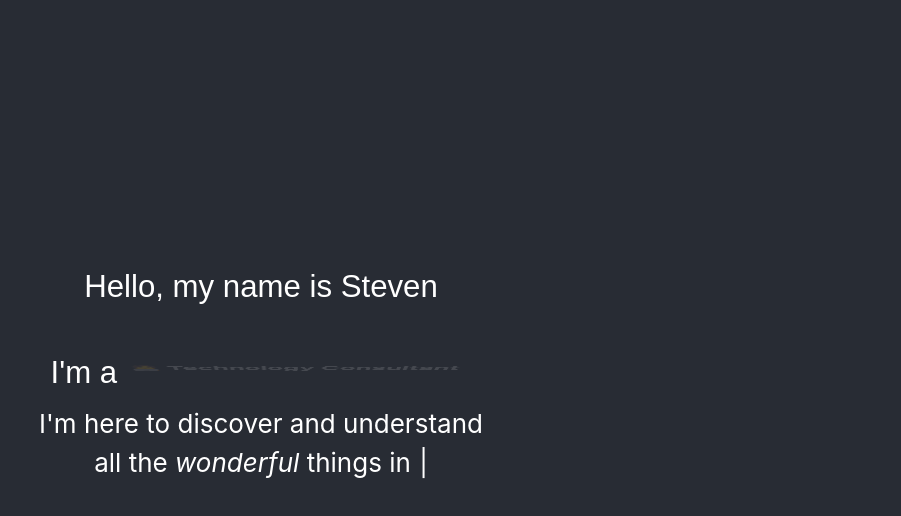
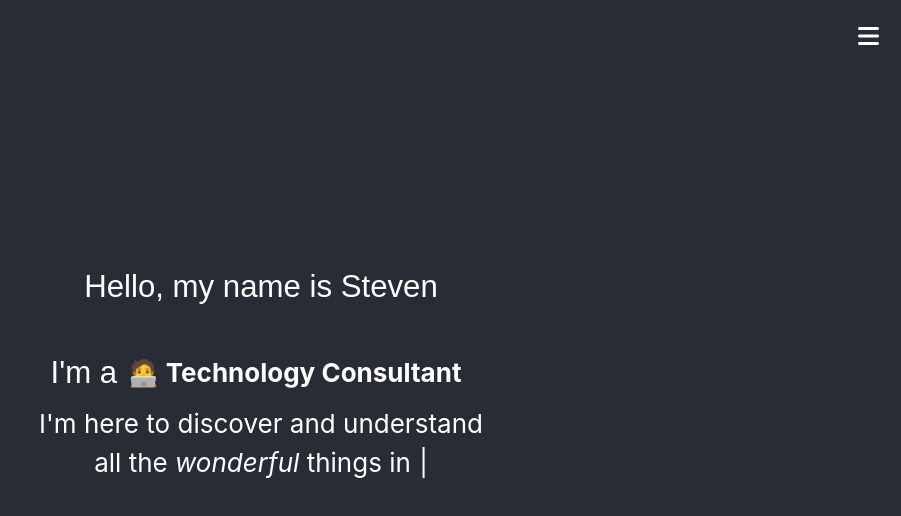
Before and after one commit to schteeben95/schteeben95.github.io, a React (Create React App) app: page / in a window 1280 px wide. Shown: the top 516 px of the page, without its empty margins (379-1280 px from the left). Built offline with nearby package versions, Linux system fonts and the light colour scheme; the HTML template or start-up script is replaced by a standard one.

Commit message:
Add some links and point to AirGap Express

```diff
--- a/src/App.css
+++ b/src/App.css
@@ -29,3 +29,47 @@ a:visited {
   font-family: "Source Sans Pro", sans-serif;
   margin-bottom: 0;
 }
+.burger-container {
+  position: absolute;
+  top: 1rem;
+  right: 1rem;
+  z-index: 10;
+}
+
+.burger-button {
+  background: none;
+  border: none;
+  color: white;
+  font-size: 1.5rem;
+  cursor: pointer;
+  z-index: 11;
+}
+
+.dropdown-menu {
+  position: absolute;
+  top: 2.5rem;
+  right: 0;
+  background-color: rgba(30, 30, 30, 0.95);
+  border-radius: 0.5rem;
+  padding: 0.5rem;
+  display: flex;
+  flex-direction: column;
+  text-align: center; /* ← LEFT ALIGN TEXT */
+  z-index: 10;
+}
+
+.dropdown-menu a {
+  color: white;
+  text-decoration: none;
+  margin: 0.5rem 0;
+  font-size: 1rem;
+  transition: transform 0.2s ease, box-shadow 0.2s ease;
+  display: block;
+  padding: 0.25rem 0.5rem;
+  border-radius: 0.3rem;
+  text-align: center; /* ← Ensures individual items are also aligned */
+}
+
+.dropdown-menu a:hover {
+  transform: scale(1.05); /* subtle zoom */
+}
--- a/src/App.jsx
+++ b/src/App.jsx
@@ -1,9 +1,10 @@
 import { faLinkedinIn } from "@fortawesome/free-brands-svg-icons";
-import { faEnvelope } from "@fortawesome/free-solid-svg-icons";
+import { faEnvelope, faBars } from "@fortawesome/free-solid-svg-icons";
 import { FontAwesomeIcon } from "@fortawesome/react-fontawesome";
-import { useState } from "react";
-import { motion } from "motion/react";
-import Typewriter from "typewriter-effect";
+import { useState, useRef, useEffect } from "react";
+import { motion, AnimatePresence } from "motion/react";
+import TypingEffect from "./TypingEffect";
+
 import "./App.css";
 
 import TextFlipAnimation from "./TextFlipAnimation";
@@ -24,53 +25,69 @@ const roles = [
 
 function App() {
   const [showIcons, setShowIcons] = useState(false);
+  const [menuOpen, setMenuOpen] = useState(false);
 
-  const TypingEffect = () => {
-    return (
-      <>
-        <Typewriter
-          options={{
-            loop: false,
-            delay: 60,
-          }}
-          onInit={(typewriter) => {
-            typewriter
-              .pauseFor(1000)
-              .typeString("I'm here to discover and understand")
-              .typeString("<br />")
-              .typeString("all the <i>wonderful</i> things in life.")
-              .pauseFor(2000)
-              .typeString("<br />")
-              .pauseFor(50)
-              .typeString("<br />")
-              .pauseFor(50)
-              .typeString("<br />")
-              .typeString("Find me here:")
-              .pauseFor(200)
-              .callFunction(() => setShowIcons(true))
-              .pauseFor(100)
-              .callFunction(() =>
-                document
-                  .getElementsByClassName("Typewriter__cursor")[0]
-                  .setAttribute("style", "color: transparent")
-              )
-              .start();
-          }}
-        />
-      </>
-    );
-  };
+  const menuRef = useRef(null);
+  const buttonRef = useRef(null);
+
+  useEffect(() => {
+    const handleClickOutside = (event) => {
+      if (
+        menuRef.current &&
+        !menuRef.current.contains(event.target) &&
+        buttonRef.current &&
+        !buttonRef.current.contains(event.target)
+      ) {
+        setMenuOpen(false);
+      }
+    };
+
+    document.addEventListener("mousedown", handleClickOutside);
+    return () => {
+      document.removeEventListener("mousedown", handleClickOutside);
+    };
+  }, []);
 
   return (
     <div className="App">
       <header className="App-header">
+        <div className="burger-container">
+          <button
+            className="burger-button"
+            onClick={() => setMenuOpen(!menuOpen)}
+            ref={buttonRef}
+          >
+            <FontAwesomeIcon icon={faBars} />
+          </button>
+          <AnimatePresence>
+            {menuOpen && (
+              <motion.div
+                ref={menuRef}
+                initial={{ opacity: 0, y: -10 }}
+                animate={{ opacity: 1, y: 0 }}
+                exit={{ opacity: 0, y: -10 }}
+                transition={{ duration: 0.3 }}
+                className="dropdown-menu"
+              >
+                <a
+                  href="https://airgap-express.vercel.app/"
+                  rel="noreferrer"
+                  target="_blank"
+                  title="Peek at some cool stuff I've built"
+                >
+                  AirGap Express
+                </a>
+              </motion.div>
+            )}
+          </AnimatePresence>
+        </div>
         <p className="intro-text">Hello, my name is Steven</p>
         <br />
         <div className="d-flex align-items-center mb-2">
           <p className="intro-text">I'm a</p>
-          <TextFlipAnimation texts={roles} interval={5000} />
+          <TextFlipAnimation texts={roles} interval={4000} />
         </div>
-        <TypingEffect />
+        <TypingEffect setShowIcons={setShowIcons} />
         <motion.div
           initial={{ opacity: 0 }}
           animate={{ opacity: showIcons ? 1 : 0 }}
--- /dev/null
+++ b/src/TypingEffect.jsx
@@ -0,0 +1,39 @@
+import Typewriter from "typewriter-effect";
+
+const TypingEffect = ({setShowIcons}) => {
+    return (
+      <>
+        <Typewriter
+          options={{
+            loop: false,
+            delay: 60,
+          }}
+          onInit={(typewriter) => {
+            typewriter
+              .pauseFor(1000)
+              .typeString("I'm here to discover and understand")
+              .typeString("<br />")
+              .typeString("all the <i>wonderful</i> things in life.")
+              .pauseFor(2000)
+              .typeString("<br />")
+              .pauseFor(50)
+              .typeString("<br />")
+              .pauseFor(50)
+              .typeString("<br />")
+              .typeString("Find me here:")
+              .pauseFor(200)
+              .callFunction(() => setShowIcons(true))
+              .pauseFor(100)
+              .callFunction(() =>
+                document
+                  .getElementsByClassName("Typewriter__cursor")[0]
+                  .setAttribute("style", "color: transparent")
+              )
+              .start();
+          }}
+        />
+      </>
+    );
+}
+
+export default TypingEffect;
```
